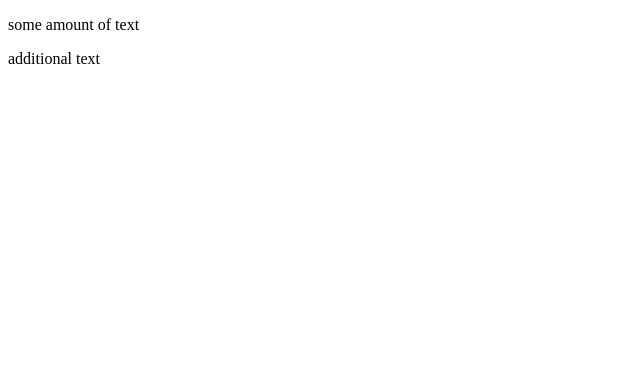
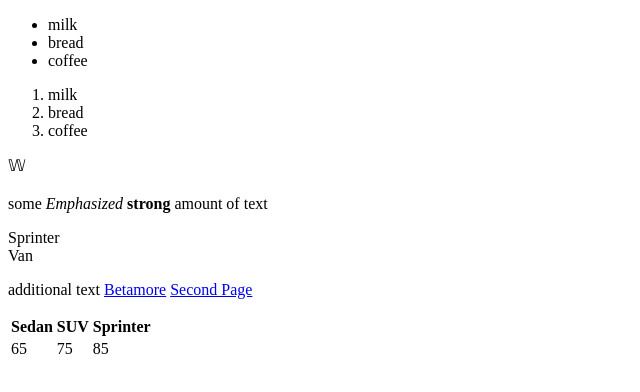
Before and after one commit to jaydubya72/jaydubya72.github.io, a plain HTML site: page index.html in a window 1280 px wide. Shown: the whole page, without its empty margins (0-640 px from the left). Drawn offline with Linux system fonts and the light colour scheme.

Commit message:
first day of code class

```diff
--- a/index.html
+++ b/index.html
@@ -2,14 +2,52 @@
 <html lang="en" dir="ltr">
   <head>
     <meta charset="utf-8">
-    <title></title>
+    <title>Some Title Here</title>
   </head>
   <body>
+    <ul>
+        <li>milk</li>
+        <li>bread</li>
+        <li>coffee</li>
+    </ul>
+
+    <ol>
+      <li>milk</li>
+      <li>bread</li>
+      <li>coffee</li>
+    </ol>
+    &Wopf;
+
+<!--
+    <img src="https://limoforsale.com/files/05-2017/ad9333/1495056834315201120_large.jpg" alt="Sprinter Van">
+-->
+
+  <table>
+    <tr>
+      <th>Sedan</th>
+      <th>SUV</th>
+      <th>Sprinter</th>
+    </tr>
+    <tr>
+      <td>65</td>
+      <td>75</td>
+      <td>85</td>
+    </tr>
+
+    <h2></h2>
     <p>
-  some amount of text
+  some <em>Emphasized</em> <strong>strong</strong> amount of text
+    </p>
+    <p>
+      Sprinter <br/>
+      Van
     </p>
     <p>
   additional text
+
+  <a href="https://www.betamore.com" target="_blank">Betamore</a>
+
+  <a href="secondpage.html">Second Page</a>
     </p>
   </body>
 </html>
```
Also changed, not shown: secondpage.html (added, +10 -0 lines).
